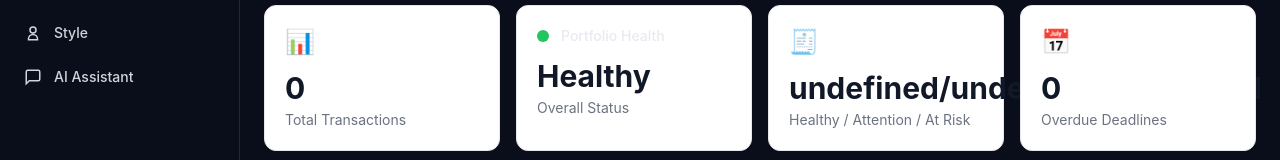
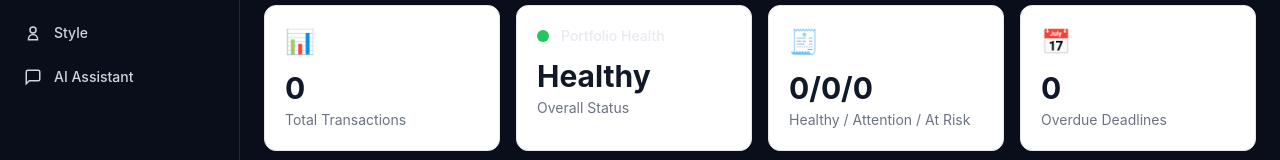
Before and after one commit to mbright4497/dealpilot-tn, a Next.js app in the folder dealpilot-tn/web/: page /chat in a window 1280 px wide. Shown: the part 253-413 px from the top of the page. Built offline with nearby package versions, Linux system fonts and the light colour scheme; no server answers; the database is empty.

Commit message:
fix(phase11): dashboard cards - summary.healthy, humanize status, deadlines fallback

```diff
--- a/dealpilot-tn/web/src/components/TCDashboard.tsx
+++ b/dealpilot-tn/web/src/components/TCDashboard.tsx
@@ -39,7 +39,7 @@ export default function TCDashboard({ transactions = [], onOpenDeal, onViewCheck
   // fetch portfolio deadlines
   React.useEffect(()=>{ let mounted = true; (async ()=>{ try{ const res = await fetch('/api/portfolio-deadlines'); if(!mounted) return; if(res.ok){ const j = await res.json(); setPortfolioDeadlines(j) } }catch(e){} })(); return ()=>{ mounted=false } },[])
   const upcomingDeadlines: any[] = portfolioDeadlines ? [
-    ...( portfolioDeadlines.next_7_days || [] ).slice(0, 6)
+    ...( (portfolioDeadlines.next_7_days && portfolioDeadlines.next_7_days.length > 0) ? portfolioDeadlines.next_7_days : (portfolioDeadlines.all_deadlines || []).filter((d: any) => d.status === 'upcoming' || d.status === 'overdue' || d.status === 'today') ).slice(0, 6)
   ] : []
   const overdueCount = portfolioDeadlines?.overdue_count || 0
   return (
@@ -62,7 +62,7 @@ export default function TCDashboard({ transactions = [], onOpenDeal, onViewCheck
               <span className="text-sm font-medium">Portfolio Health</span>
             </div>
           </div>
-          <p className="text-3xl font-bold text-gray-900 capitalize">{portfolio ? portfolio.overall_status : '—'}</p>
+          <p className="text-3xl font-bold text-gray-900 capitalize">{portfolio ? (portfolio.overall_status === 'at_risk' ? 'At Risk' : portfolio.overall_status === 'healthy' ? 'Healthy' : portfolio.overall_status === 'attention' ? 'Needs Attention' : portfolio.overall_status) : '—'}</p>
           <p className="text-sm text-gray-500 mt-1">Overall Status</p>
         </div>
         {/* Deal Breakdown */}
@@ -70,7 +70,7 @@ export default function TCDashboard({ transactions = [], onOpenDeal, onViewCheck
           <div className="flex items-center justify-between mb-3">
             <span className="text-2xl">🧾</span>
           </div>
-          <p className="text-3xl font-bold text-gray-900">{portfolio ? `${portfolio.healthy}/${portfolio.attention}/${portfolio.at_risk}` : '—'}</p>
+          <p className="text-3xl font-bold text-gray-900">{portfolio ? `${portfolio.summary?.healthy ?? 0}/${portfolio.summary?.attention ?? 0}/${portfolio.summary?.at_risk ?? 0}` : '—'}</p>
           <p className="text-sm text-gray-500 mt-1">Healthy / Attention / At Risk</p>
         </div>
         {/* Overdue Deadlines */}
```
